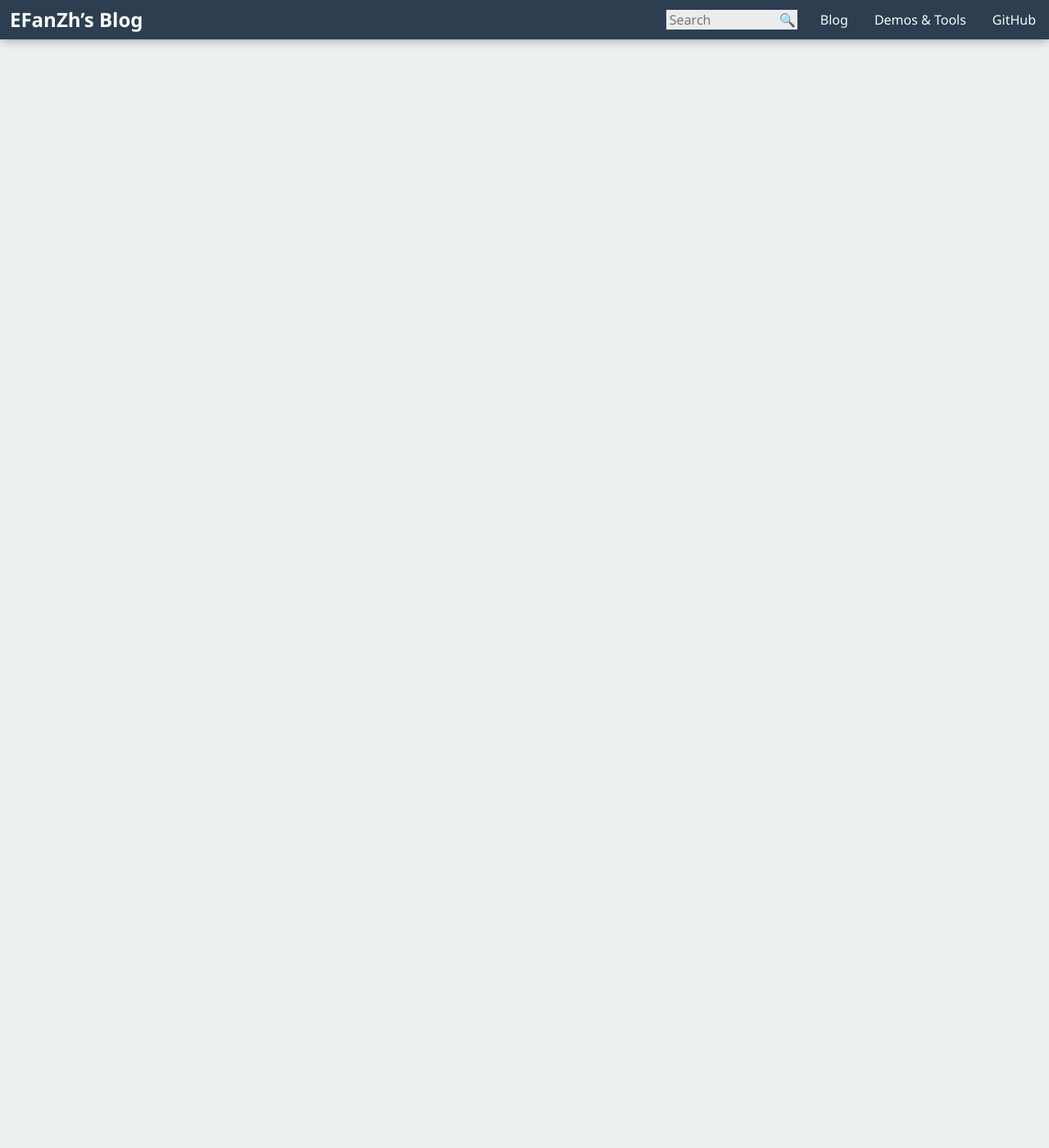
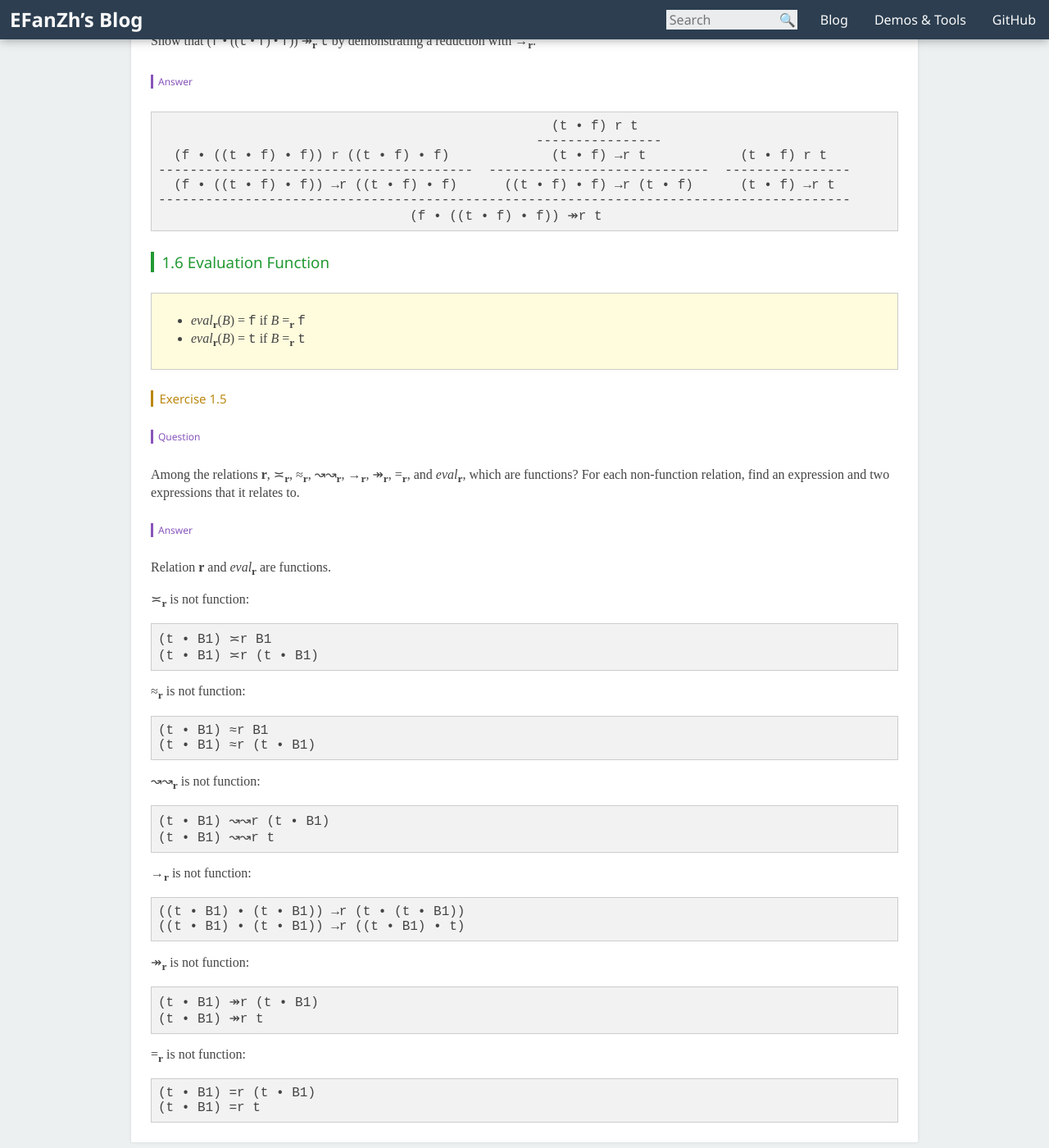
Before and after one commit to fuzeyi/efanzh.github.io, a Jekyll site: the page built from _posts/2016-06-04-programming-languages-and-lambda-calculi-exercises.md, in a window 1280 px wide and 1400 px high, scrolled down 2687 px. Shown: the whole window at 82% size. Built offline with Jekyll 4.4.1, drawn with Linux system fonts in a browser that asks for light colours; some of the changed text lies outside the part shown.

Commit message:
Exercise 1.5 is done

```diff
--- a/_posts/2016-06-04-programming-languages-and-lambda-calculi-exercises.md
+++ b/_posts/2016-06-04-programming-languages-and-lambda-calculi-exercises.md
@@ -39,10 +39,26 @@ Which of the following are in *B*? For each member of *B*, provide a proof tree
     ---------------------------------
          ((f • t) • (f • f)) ∈ B
 
-#### 1.4 Directed Evaluation
+#### 1.2 Relations
 
 > - (`f` • *B*<sub>1</sub>) **r** *B*<sub>1</sub>
 > - (`t` • *B*<sub>1</sub>) **r** `t`
+
+> - (`f` • *B*<sub>1</sub>) ≍<sub>**r**</sub> *B*<sub>1</sub>
+> - (`t` • *B*<sub>1</sub>) ≍<sub>**r**</sub> `t`
+> - *B*<sub>1</sub> ≍<sub>**r**</sub> *B*<sub>1</sub>
+
+> - (`f` • *B*<sub>1</sub>) ≈<sub>**r**</sub> *B*<sub>1</sub>
+> - (`t` • *B*<sub>1</sub>) ≈<sub>**r**</sub> `t`
+> - *B*<sub>1</sub> ≈<sub>**r**</sub> *B*<sub>1</sub>
+> - *B*<sub>1</sub> ≈<sub>**r**</sub> *B*<sub>2</sub> ⇒ *B*<sub>2</sub> ≈<sub>**r**</sub> *B*<sub>1</sub>
+> - *B*<sub>1</sub> ≈<sub>**r**</sub> *B*<sub>2</sub> and *B*<sub>2</sub> ≈<sub>**r**</sub> *B*<sub>3</sub> ⇒ *B*<sub>1</sub> ≈<sub>**r**</sub> *B*<sub>3</sub>
+
+#### 1.4 Directed Evaluation
+
+> - *B*<sub>1</sub> ↝↝<sub>**r**</sub> *B*<sub>1</sub>
+> - *B*<sub>1</sub> **r** *B*<sub>2</sub> ⇒ *B*<sub>1</sub> ↝↝<sub>**r**</sub> *B*<sub>2</sub>
+> - *B*<sub>1</sub> **r** *B*<sub>2</sub> and *B*<sub>2</sub> **r** *B*<sub>3</sub> ⇒ *B*<sub>1</sub> **r** *B*<sub>3</sub>
 
 ##### Exercise 1.2
 
@@ -61,6 +77,8 @@ Show that (`f` • (`f` • (`f` • `f`))) ↝↝<sub>**r**</sub> `f` by showin
 > - *B*<sub>1</sub> **r** *B*<sub>2</sub> ⇒ *B*<sub>1</sub> →<sub>**r**</sub> *B*<sub>2</sub>
 > - *B*<sub>1</sub> →<sub>**r**</sub> *B*<sub>1</sub>′ ⇒ (*B*<sub>1</sub> • *B*<sub>2</sub>) →<sub>**r**</sub> (*B*<sub>1</sub>′ • *B*<sub>2</sub>)
 > - *B*<sub>2</sub> →<sub>**r**</sub> *B*<sub>2</sub>′ ⇒ (*B*<sub>1</sub> • *B*<sub>2</sub>) →<sub>**r**</sub> (*B*<sub>1</sub> • *B*<sub>2</sub>′)
+
+> - =<sub>**r**</sub> is the equivalence closure of →<sub>**r**</sub>.
 
 ##### Exercise 1.3
 
@@ -89,3 +107,50 @@ Show that (`f` • ((`t` • `f`) • `f`)) ↠<sub>**r**</sub> `t` by demonstra
       (f • ((t • f) • f)) →r ((t • f) • f)      ((t • f) • f) →r (t • f)      (t • f) →r t
     ----------------------------------------------------------------------------------------
                                     (f • ((t • f) • f)) ↠r t
+
+#### 1.6 Evaluation Function
+
+> - *eval*<sub>**r**</sub>(*B*) = `f` if *B* =<sub>**r**</sub> `f`
+> - *eval*<sub>**r**</sub>(*B*) = `t` if *B* =<sub>**r**</sub> `t`
+
+##### Exercise 1.5
+
+###### Question
+
+Among the relations **r**, ≍<sub>**r**</sub>, ≈<sub>**r**</sub>, ↝↝<sub>**r**</sub>, →<sub>**r**</sub>,
+↠<sub>**r**</sub>, =<sub>**r**</sub>, and *eval*<sub>**r**</sub>, which are functions? For each non-function relation,
+find an expression and two expressions that it relates to.
+
+###### Answer
+
+Relation **r** and *eval*<sub>**r**</sub> are functions.
+
+≍<sub>**r**</sub> is not function:
+
+    (t • B1) ≍r B1
+    (t • B1) ≍r (t • B1)
+
+≈<sub>**r**</sub> is not function:
+
+    (t • B1) ≈r B1
+    (t • B1) ≈r (t • B1)
+
+↝↝<sub>**r**</sub> is not function:
+
+    (t • B1) ↝↝r (t • B1)
+    (t • B1) ↝↝r t
+
+→<sub>**r**</sub> is not function:
+
+    ((t • B1) • (t • B1)) →r (t • (t • B1))
+    ((t • B1) • (t • B1)) →r ((t • B1) • t)
+
+↠<sub>**r**</sub> is not function:
+
+    (t • B1) ↠r (t • B1)
+    (t • B1) ↠r t
+
+=<sub>**r**</sub> is not function:
+
+    (t • B1) =r (t • B1)
+    (t • B1) =r t
```
